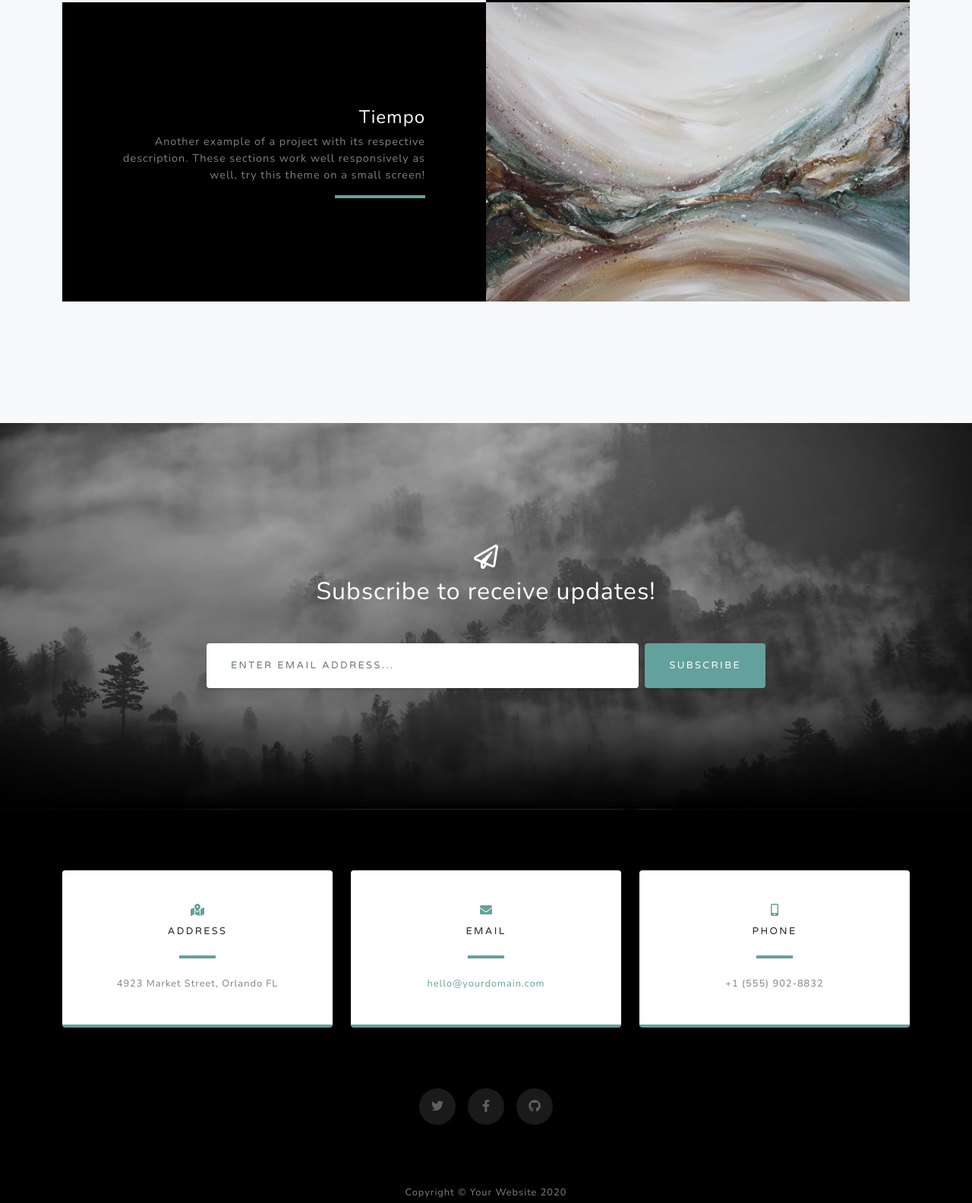
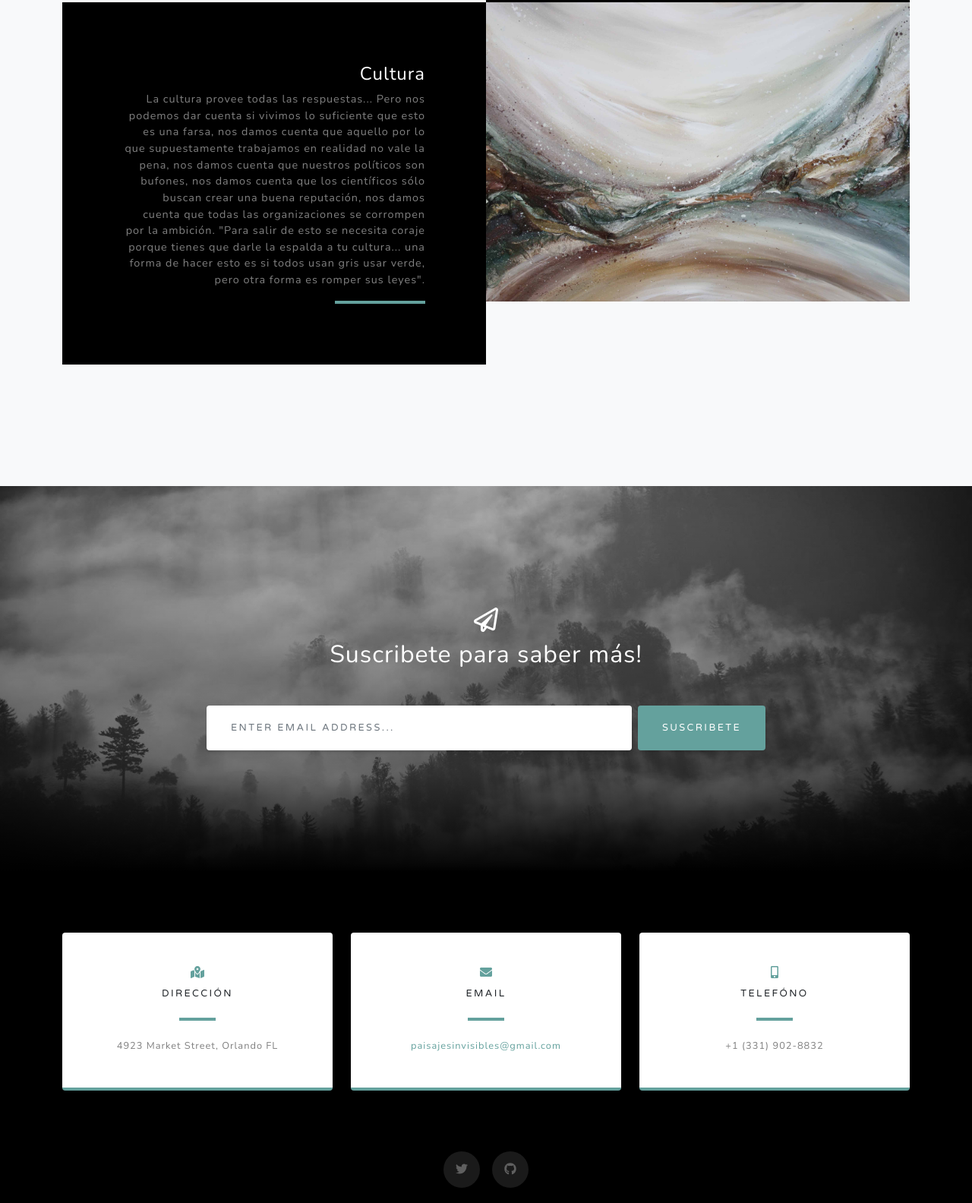
Before and after one commit to Chema-a/Paisajes-Invisibles, a plain HTML site: page index.html in a window 1280 px wide. Shown: the part 2976-4560 px from the top of the page at 76% size. Drawn offline with nearby package versions, Linux system fonts and the light colour scheme.

Commit message:
Segunda revisión

```diff
--- a/index.html
+++ b/index.html
@@ -115,10 +115,16 @@
                     <div class="bg-black text-center h-100 project">
                         <div class="d-flex h-100">
                             <div class="project-text w-100 my-auto text-center text-lg-right">
-                                <h4 class="text-white">Tiempo</h4>
-                                <p class="mb-0 text-white-50">Another example of a project with its respective
-                                    description. These sections work well responsively as well, try this theme on a
-                                    small screen!</p>
+                                <h4 class="text-white">Cultura</h4>
+                                <p class="mb-0 text-white-50">La cultura provee todas las respuestas... Pero nos podemos
+                                    dar cuenta si vivimos lo suficiente que esto es una farsa, nos damos cuenta que
+                                    aquello por lo que supuestamente trabajamos en realidad no vale la pena, nos damos
+                                    cuenta que nuestros políticos son bufones, nos damos cuenta que los científicos sólo
+                                    buscan crear una buena reputación, nos damos cuenta que todas las organizaciones se
+                                    corrompen por la ambición.
+                                    "Para salir de esto se necesita coraje porque tienes que darle la espalda a tu
+                                    cultura... una forma de hacer esto es si todos usan gris usar verde, pero otra forma
+                                    es romper sus leyes".</p>
                                 <hr class="d-none d-lg-block mb-0 mr-0" />
                             </div>
                         </div>
@@ -133,11 +139,11 @@
             <div class="row">
                 <div class="col-md-10 col-lg-8 mx-auto text-center">
                     <i class="far fa-paper-plane fa-2x mb-2 text-white"></i>
-                    <h2 class="text-white mb-5">Subscribe to receive updates!</h2>
+                    <h2 class="text-white mb-5">Suscribete para saber más!</h2>
                     <form class="form-inline d-flex">
                         <input class="form-control flex-fill mr-0 mr-sm-2 mb-3 mb-sm-0" id="inputEmail" type="email"
                             placeholder="Enter email address..." />
-                        <button class="btn btn-primary mx-auto" type="submit">Subscribe</button>
+                        <button class="btn btn-primary mx-auto" type="submit">Suscribete</button>
                     </form>
                 </div>
             </div>
@@ -151,7 +157,7 @@
                     <div class="card py-4 h-100">
                         <div class="card-body text-center">
                             <i class="fas fa-map-marked-alt text-primary mb-2"></i>
-                            <h4 class="text-uppercase m-0">Address</h4>
+                            <h4 class="text-uppercase m-0">Dirección</h4>
                             <hr class="my-4" />
                             <div class="small text-black-50">4923 Market Street, Orlando FL</div>
                         </div>
@@ -163,7 +169,7 @@
                             <i class="fas fa-envelope text-primary mb-2"></i>
                             <h4 class="text-uppercase m-0">Email</h4>
                             <hr class="my-4" />
-                            <div class="small text-black-50"><a href="#!">hello@yourdomain.com</a></div>
+                            <div class="small text-black-50"><a href="#!">paisajesinvisibles@gmail.com</a></div>
                         </div>
                     </div>
                 </div>
@@ -171,23 +177,22 @@
                     <div class="card py-4 h-100">
                         <div class="card-body text-center">
                             <i class="fas fa-mobile-alt text-primary mb-2"></i>
-                            <h4 class="text-uppercase m-0">Phone</h4>
+                            <h4 class="text-uppercase m-0">Telefóno</h4>
                             <hr class="my-4" />
-                            <div class="small text-black-50">+1 (555) 902-8832</div>
+                            <div class="small text-black-50">+1 (331) 902-8832</div>
                         </div>
                     </div>
                 </div>
             </div>
             <div class="social d-flex justify-content-center">
-                <a class="mx-2" href="#!"><i class="fab fa-twitter"></i></a>
-                <a class="mx-2" href="#!"><i class="fab fa-facebook-f"></i></a>
-                <a class="mx-2" href="#!"><i class="fab fa-github"></i></a>
+                <a class="mx-2" href="https://twitter.com/TerenceMcKenna_"><i class="fab fa-twitter"></i></a>
+                <a class="mx-2" href="https://github.com/Chema-a"><i class="fab fa-github"></i></a>
             </div>
         </div>
     </section>
     <!-- Footer-->
     <footer class="footer bg-black small text-center text-white-50">
-        <div class="container">Copyright © Your Website 2020</div>
+        <div class="container">Copyright © Paisajes Invisibles 2021</div>
     </footer>
     <!-- Bootstrap core JS-->
     <script src="https://cdnjs.cloudflare.com/ajax/libs/jquery/3.5.1/jquery.min.js"></script>
```
